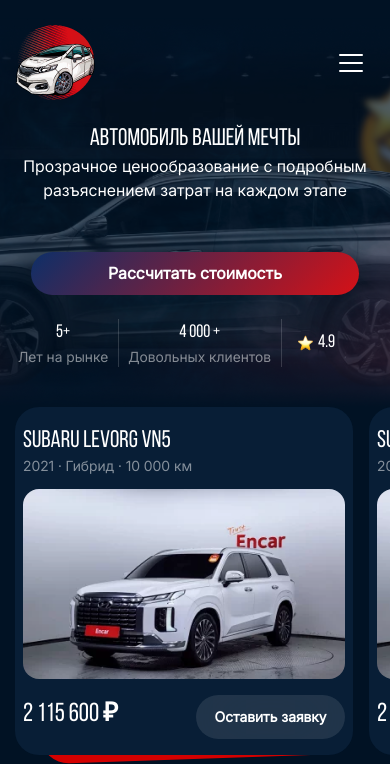
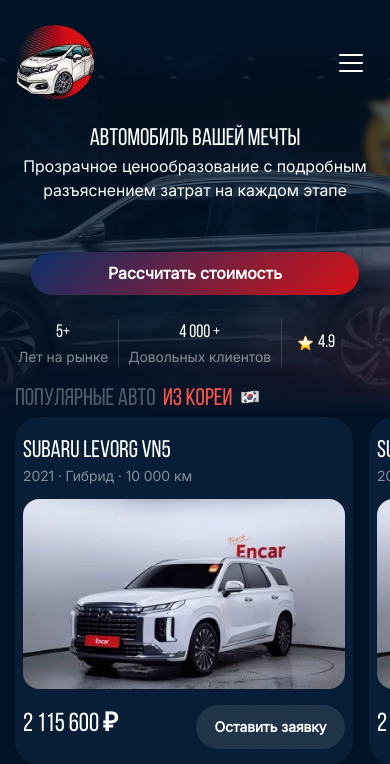
Before and after one commit to Kurennu/Tomiko-trade, a Django app: page / in a window 390 px wide. Shown: the top 764 px of the page. Run offline with Django 5.2, Linux system fonts and the light colour scheme.

Commit message:
slider desktop done

```diff
--- a/TomikoProject/main/static/scss/blocks/_hero.scss
+++ b/TomikoProject/main/static/scss/blocks/_hero.scss
@@ -97,7 +97,9 @@
     @include tablet{
       justify-content: center;
       margin-top: 24px;
+      margin-bottom: 50px;
     }
+
   }
   &__stats{
     display: flex;
--- a/TomikoProject/main/static/scss/blocks/_swiper.scss
+++ b/TomikoProject/main/static/scss/blocks/_swiper.scss
@@ -14,7 +14,10 @@
     position: absolute;
     right: 0;
     width: 727px;
-
+    @include mobile{
+      right: auto;
+      top: -30px;
+    }
   }
   &__title{
     transition: transform 0.5s ease;
@@ -22,10 +25,16 @@
     display: flex;
     flex-direction: column;
     row-gap: -10px;
+    @include mobile{
+      flex-direction: row;
+    }
     &-text{
       font-size: 40px;
       line-height: 1;
       opacity: 30%;
+      @include mobile{
+        font-size: 24px;
+      }
       &--red{
         color: #FD554B;
         opacity: 100%;
@@ -34,9 +43,14 @@
           margin-left: 10px;
           content: "";
           position: absolute;
-          background: url("/static/img/korea.png");
+          background: url("/static/img/korea.png") no-repeat center / contain;
           width: 40px;
-          aspect-ratio: 1;
+          height: 40px;
+          @include mobile{
+            width: 20px;
+            height: 20px;
+            margin-left: 8px;
+          }
         }
       }
     }
--- a/TomikoProject/main/static/scss/styles.css
+++ b/TomikoProject/main/static/scss/styles.css
@@ -436,6 +436,7 @@
         -ms-flex-pack: center;
             justify-content: center;
     margin-top: 24px;
+    margin-bottom: 50px;
   }
 }
 .hero__stats {
@@ -847,6 +848,12 @@
   right: 0;
   width: 727px;
 }
+@media (max-width: 767px) {
+  .swiper__info {
+    right: auto;
+    top: -30px;
+  }
+}
 .swiper__title {
   -webkit-transition: -webkit-transform 0.5s ease;
   transition: -webkit-transform 0.5s ease;
@@ -862,10 +869,23 @@
           flex-direction: column;
   row-gap: -10px;
 }
+@media (max-width: 767px) {
+  .swiper__title {
+    -webkit-box-orient: horizontal;
+    -webkit-box-direction: normal;
+        -ms-flex-direction: row;
+            flex-direction: row;
+  }
+}
 .swiper__title-text {
   font-size: 40px;
   line-height: 1;
   opacity: 30%;
+}
+@media (max-width: 767px) {
+  .swiper__title-text {
+    font-size: 24px;
+  }
 }
 .swiper__title-text--red {
   color: #FD554B;
@@ -876,9 +896,16 @@
   margin-left: 10px;
   content: "";
   position: absolute;
-  background: url("/static/img/korea.png");
+  background: url("/static/img/korea.png") no-repeat center/contain;
   width: 40px;
-  aspect-ratio: 1;
+  height: 40px;
+}
+@media (max-width: 767px) {
+  .swiper__title-text--red::after {
+    width: 20px;
+    height: 20px;
+    margin-left: 8px;
+  }
 }
 .swiper__nav {
   display: -webkit-box;
--- a/TomikoProject/main/templates/index.html
+++ b/TomikoProject/main/templates/index.html
@@ -110,7 +110,7 @@
 
     <div class="swiper__info">
       <div class="swiper__title">
-        <p class="swiper__title-text">Популярные авто</p>
+        <p class="swiper__title-text">Популярные авто &nbsp;</p>
         <p class="swiper__title-text swiper__title-text--red">Из Кореи</p>
       </div>
       <div class="swiper__nav hidden-mobile">
@@ -277,16 +277,17 @@
     },
     on: {
       slideChange: function () {
-      const currentIndex = this.activeIndex;
-      const title = document.querySelector('.swiper__title')
+        if (window.innerWidth >= 768) {
+          const currentIndex = this.activeIndex;
+          const title = document.querySelector('.swiper__title');
 
-      const offset = currentIndex * 338;
+          const offset = currentIndex * 338;
+          const maxOffset = 675;
+          const finalOffset = Math.min(offset, maxOffset);
 
-
-      const maxOffset = 675;
-      const finalOffset = Math.min(offset, maxOffset);
-
-      title.style.transform = `translateX(${-finalOffset}px)`;
+          title.style.transform = `translateX(${-finalOffset}px)`;
+        } else {
+        }
     },
   },
   });
```
Also changed, not shown: 1 other file.
